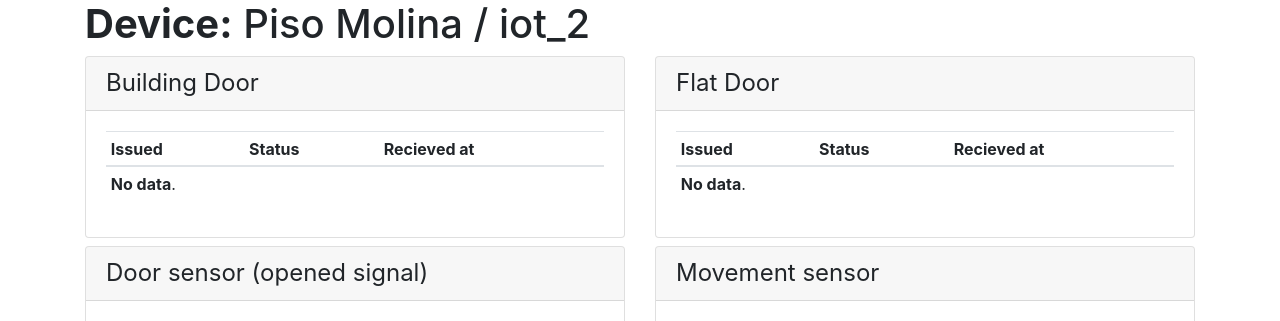
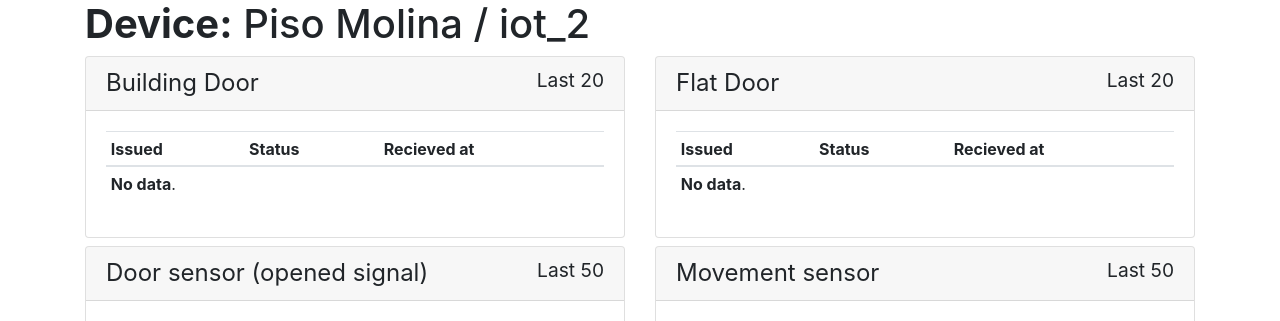
Before and after one commit to santiagofragiomoreno/TelServer2, a Django app: template app/telrest/telapi/templates/telapi/molino.html in a window 1280 px wide. Shown: the top 321 px of the page. Run offline with Django 3.2, Linux system fonts and the light colour scheme; the template is opened without the code that fills it, so the values that code supplies are empty; some libraries are stand-ins or nearby versions.

Commit message:
nothing 2

```diff
--- a/app/telrest/telapi/templates/telapi/molino.html
+++ b/app/telrest/telapi/templates/telapi/molino.html
@@ -19,7 +19,7 @@
             <div class="card-deck">
                 <div class="card mb-6 box-shadow">
                     <div class="card-header">
-                        <h4 class="my-0 font-weight-normal">Building Door</h4>
+                        <h4 class="my-0 font-weight-normal">Building Door <small class="float-right">Last 20</small></h4>
                     </div>
                     <div class="card-body">
 
@@ -67,7 +67,7 @@
             <div class="card-deck">
                 <div class="card mb-6 box-shadow">
                     <div class="card-header">
-                        <h4 class="my-0 font-weight-normal">Flat Door</h4>
+                        <h4 class="my-0 font-weight-normal">Flat Door<small class="float-right">Last 20</small></h4>
                     </div>
                     <div class="card-body">
 
@@ -117,7 +117,7 @@
             <div class="card-deck">
                 <div class="card mb-6 box-shadow">
                     <div class="card-header">
-                        <h4 class="my-0 font-weight-normal">Door sensor (opened signal)</h4>
+                        <h4 class="my-0 font-weight-normal">Door sensor (opened signal) <small class="float-right">Last 50</small></h4>
                     </div>
                     <div class="card-body">
                         <table class="table table-sm">
@@ -146,7 +146,7 @@
             <div class="card-deck">
                 <div class="card mb-6 box-shadow">
                     <div class="card-header">
-                        <h4 class="my-0 font-weight-normal">Movement sensor</h4>
+                        <h4 class="my-0 font-weight-normal">Movement sensor <small class="float-right">Last 50</small></h4>
                     </div>
                     <div class="card-body">
                         <table class="table table-sm">
```
